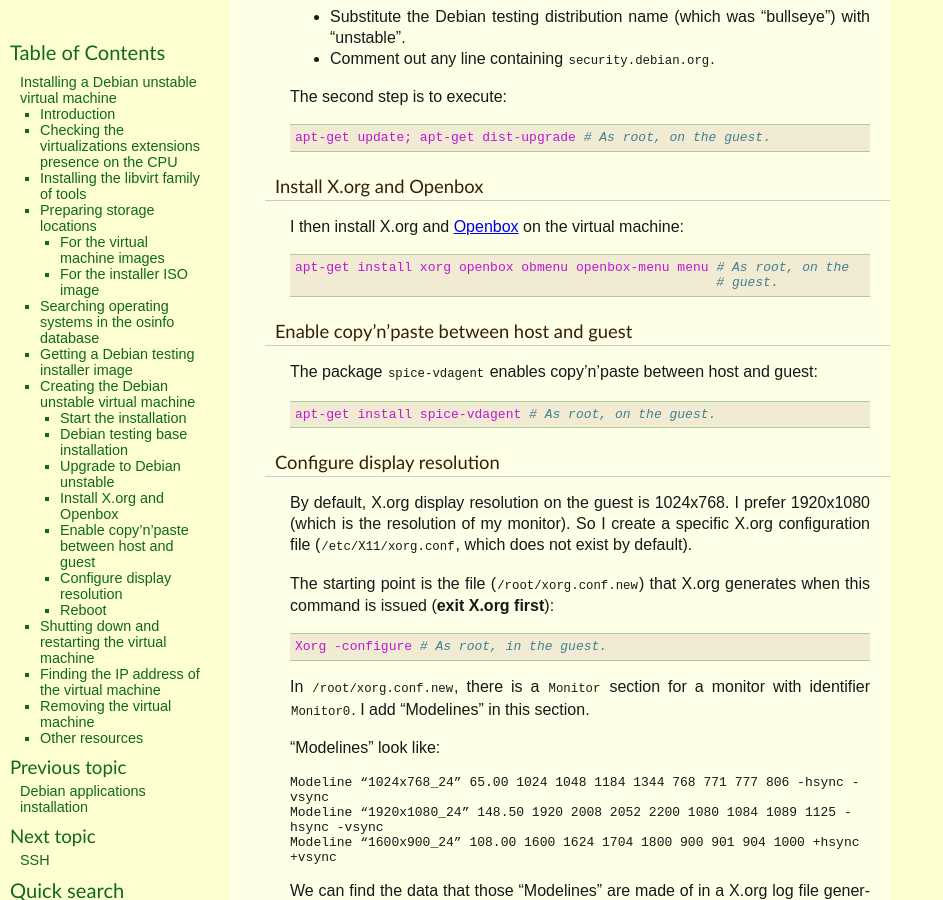
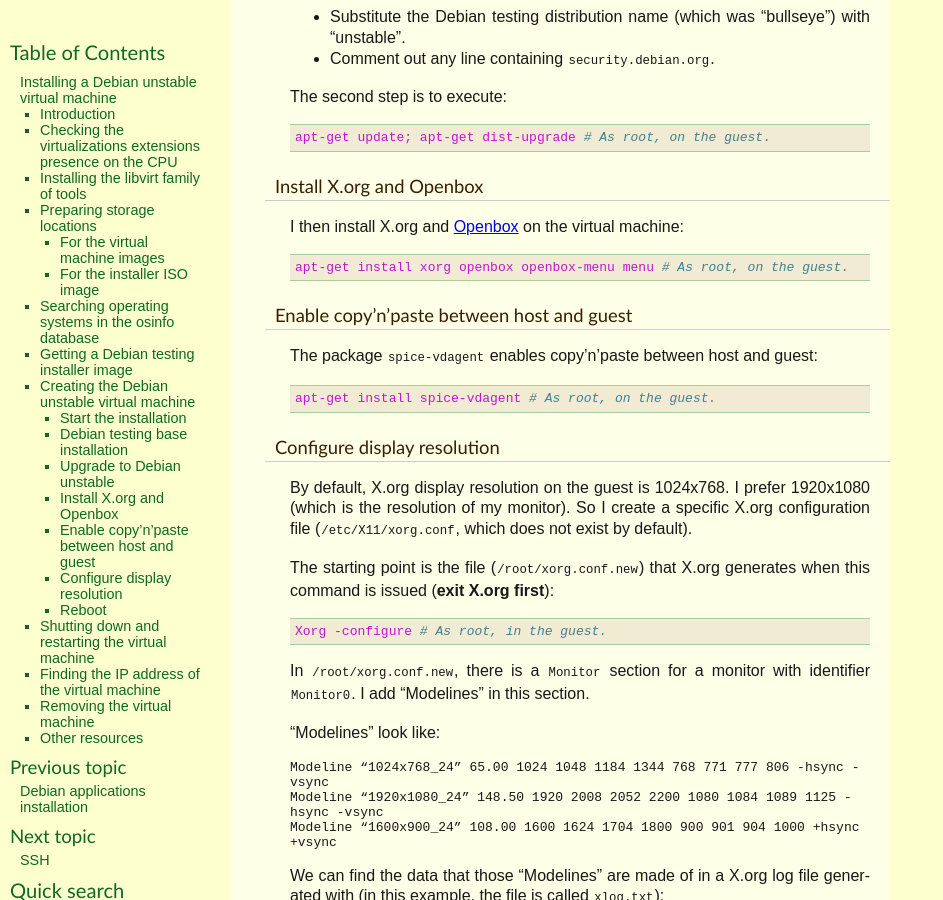
Before and after one commit to thierr26/thierr26_personal_notes_sphinx_sources, a Sphinx documentation site: the page built from source/debian_unstable_vm.rst, in a window 1280 px wide and 900 px high, scrolled down 4137 px. Shown: the whole window, without its empty margins (0-943 px from the left). Built offline with Sphinx 7.4.7, drawn with Linux system fonts in a browser that asks for light colours.

Commit message:
Remove grip + obmenu (not available on Debian 11)

```diff
--- a/source/debian_apps_install.rst
+++ b/source/debian_apps_install.rst
@@ -30,7 +30,6 @@
 
   apt-get install \
       firefox-esr midori \
-      grip \
       webext-ublock-origin \
       w3m \
       chromium \
@@ -105,8 +104,6 @@
 
   * - firefox-esr, midori
     - Graphical Web browsers
-  * - grip
-    - Server application to render local markdown files
   * - webext-ublock-origin
     - Ads, malware, trackers blocker
   * - w3m
--- a/source/debian_unstable_vm.rst
+++ b/source/debian_unstable_vm.rst
@@ -270,8 +270,7 @@
 I then install X.org and :doc:`Openbox <openbox_on_debian>` on
 the virtual machine::
 
-  apt-get install xorg openbox obmenu openbox-menu menu # As root, on the
-                                                        # guest.
+  apt-get install xorg openbox openbox-menu menu # As root, on the guest.
 
 
 Enable copy'n'paste between host and guest
--- a/source/openbox_on_debian.rst
+++ b/source/openbox_on_debian.rst
@@ -29,7 +29,7 @@
 I install `X.Org X Window System <https://www.x.org>`_ and Openbox with the
 following command (**as root**)::
 
-  apt-get install xorg openbox obmenu openbox-menu menu # As root.
+  apt-get install xorg openbox openbox-menu menu # As root.
 
 Then an unprivileged user can start Openbox with::
 
```
